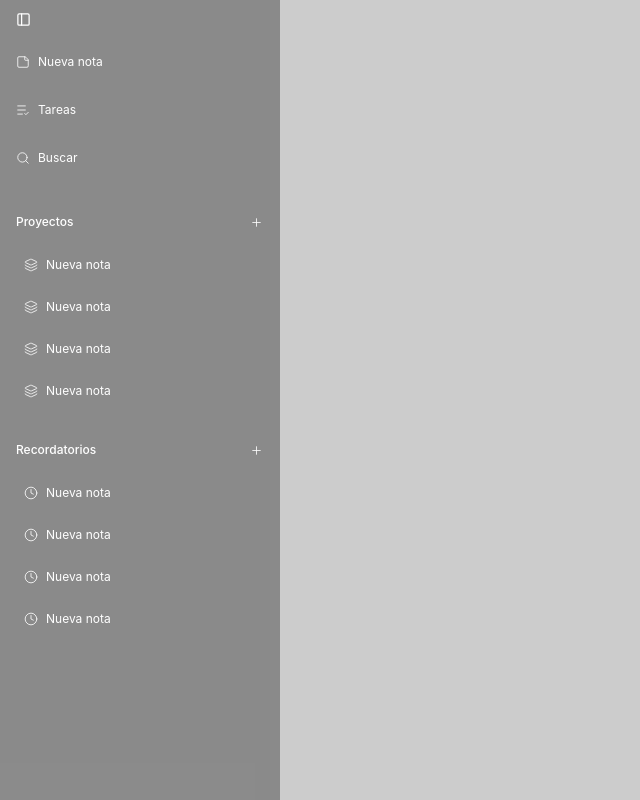
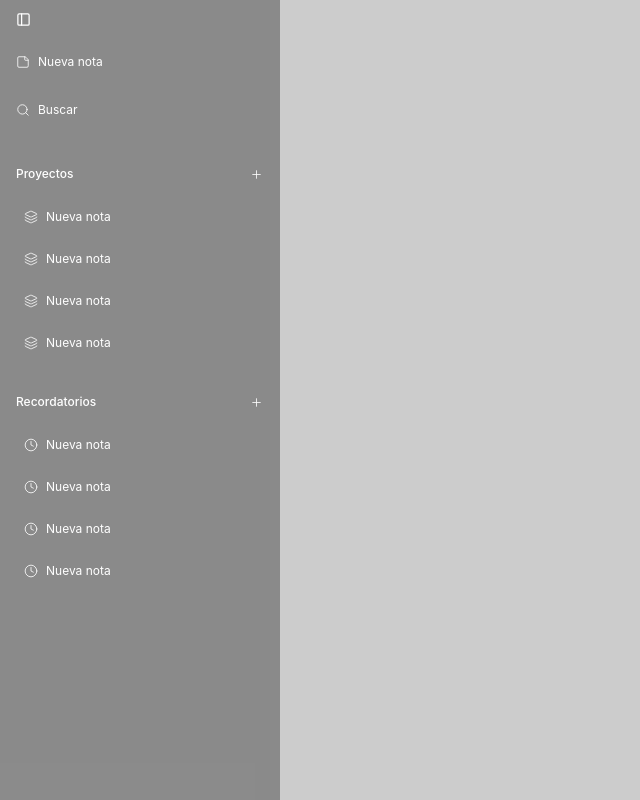
Before and after one commit to Gxstavo-dev/New-app, a React (Vite) app: page / in a window 1280 px wide. Shown: the whole page, without its empty margins (0-640 px from the left). Built offline with nearby package versions, Linux system fonts and the light colour scheme.

Commit message:
fix: alinear a la izquierda el contenido de los resultados de busqueda

```diff
--- a/src/components/SideBar/Quicks.tsx
+++ b/src/components/SideBar/Quicks.tsx
@@ -1,4 +1,4 @@
-import { ListCheck, Search, StickyNote } from 'lucide-react';
+import { Search, StickyNote } from 'lucide-react';
 import { useState } from 'react';
 
 const searchData = [
@@ -25,11 +25,6 @@ export default function Quicks() {
         Nueva nota
       </button>
 
-      <button className="w-full h-9 text-[12px] text-white flex items-center gap-2 pl-2 rounded-md hover:bg-neutral-800/40 cursor-pointer">
-        <ListCheck width={14} height={14} strokeWidth="1.4" />
-        Tareas
-      </button>
-
       <div className="flex flex-col gap-3 overflow-scroll">
         <button
           onClick={() => setSearch(!isSearch)}
@@ -53,7 +48,7 @@ export default function Quicks() {
           {results.map((item) => (
             <button
               key={item.id}
-              className="w-full h-9 text-[12px] text-white flex flex-col items-start justify-center gap-0 pl-2 rounded-md hover:bg-neutral-800/40 cursor-pointer"
+              className="w-full h-9 text-[12px] text-left text-white flex flex-col items-start justify-center gap-0 pl-2 rounded-md hover:bg-neutral-800/40 cursor-pointer"
             >
               <span>{item.title}</span>
               <span className="text-[10px] text-neutral-500 truncate w-full">{item.content}</span>
```
